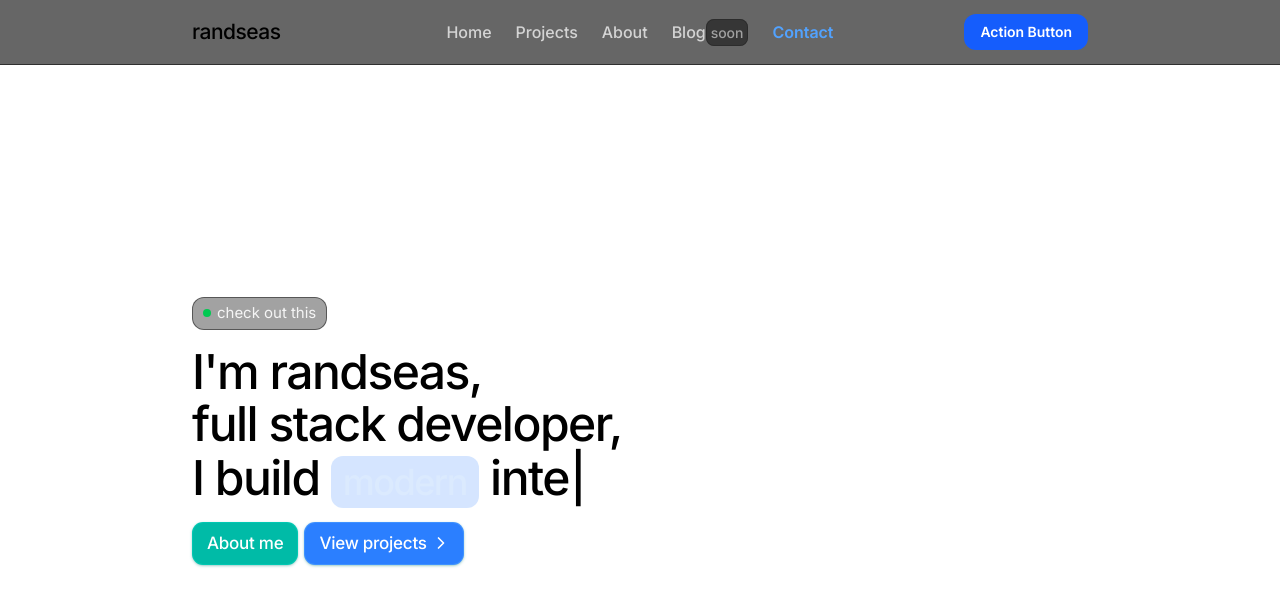
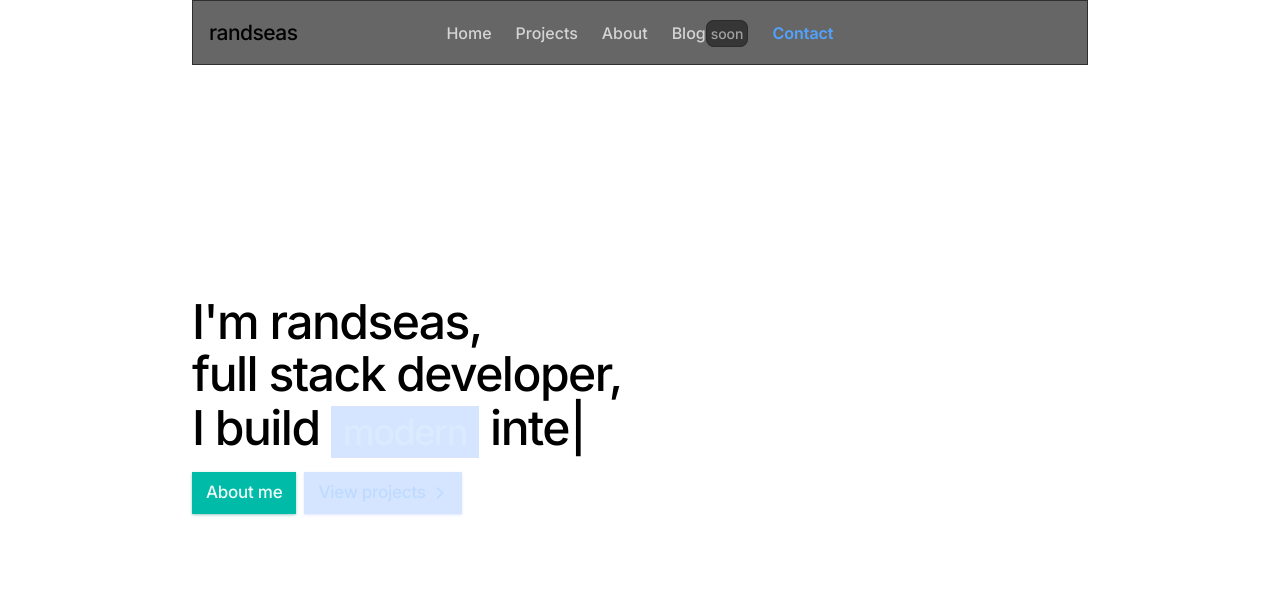
Before and after one commit to randseas/portfolio, a Next.js app: page / in a window 1280 px wide. Shown: the top 606 px of the page. Built offline with nearby package versions, Linux system fonts and the light colour scheme.

Commit message:
feat: restructure app layout and components; implement new About, Home, and Projects pages with loading indicators

```diff
--- /dev/null
+++ b/app/(home)/about/page.tsx
@@ -0,0 +1,20 @@
+"use client";
+import Image from "next/image";
+import { useRouter } from "next/navigation";
+
+export default function About() {
+  const router = useRouter();
+  return (
+    <main className="relative bg-background overflow-hidden">
+      {/* Hero */}
+      <section className="flex flex-col items-start justify-center w-full min-h-[85vh] px-48">
+        <Image
+          alt="space"
+          src="https://picsum.photos/2560/1080"
+          width={1024}
+          height={512}
+        />
+      </section>
+    </main>
+  );
+}
--- /dev/null
+++ b/app/(home)/layout.tsx
@@ -0,0 +1,15 @@
+"use client";
+import Header from "@/components/common/header";
+
+export default function HomeLayout({
+  children,
+}: Readonly<{
+  children: React.ReactNode;
+}>) {
+  return (
+    <>
+      <Header />
+      {children}
+    </>
+  );
+}
--- /dev/null
+++ b/app/(home)/page.tsx
@@ -0,0 +1,54 @@
+"use client";
+import { ChevronRightIcon } from "lucide-react";
+import { useRouter } from "next/navigation";
+import TypewriterComponent from "typewriter-effect";
+import Header from "@/components/common/header";
+
+export default function Home() {
+  const router = useRouter();
+  return (
+    <main className="relative bg-background overflow-hidden">
+      {/* Hero */}
+      <section className="flex flex-col items-start justify-center w-full min-h-[85vh] px-48">
+        <div className="flex flex-col items-start space-y-4">
+          <h1 className="flex flex-col items-start text-start justify-start text-5xl leading-13 font-medium tracking-[-0.032em]">
+            <span>I'm randseas,</span>
+            <span>full stack developer,</span>
+            <span className="flex relative items-center gap-3 h-14">
+              <TypewriterComponent
+                options={{
+                  strings: [
+                    `I build <span class="px-3 py-1 text-4xl bg-teal-500/20 text-teal-100">scalable</span> apps.`,
+                    `I build <span class="px-3 py-1 text-4xl bg-blue-500/20 text-blue-100">modern</span> interfaces.`,
+                    `I build <span class="px-3 py-1 text-4xl bg-red-500/20 text-red-100">performant</span> backends.`,
+                  ],
+                  autoStart: true,
+                  loop: true,
+                  delay: 50,
+                  deleteSpeed: 30,
+                }}
+              />
+            </span>
+          </h1>
+          <div className="flex flex-row items-center gap-2">
+            <button
+              type="button"
+              className="flex flex-row items-center tracking-[-0.015em] text-[17px] shadow-sm shadow-teal-700/30 hover:shadow-md active:shadow-md bg-teal-500 hover:bg-teal-600 active:bg-teal-700 active:scale-[0.98] transition-[scale,background-color] ease-in-out duration-200 cursor-pointer text-teal-50 font-medium px-3.5 py-2"
+              onClick={() => router.push("/about")}
+            >
+              About me
+            </button>
+            <button
+              type="button"
+              className="flex flex-row items-center tracking-[-0.015em] text-[17px] shadow-sm shadow-blue-700/10 hover:shadow-md active:shadow-md bg-blue-500/20 hover:bg-blue-600/20 active:bg-blue-700/20 active:scale-[0.98] transition-[scale,background-color] ease-in-out duration-200 cursor-pointer text-blue-200 font-medium pl-3.5 pr-3 py-2"
+              onClick={() => router.push("/projects")}
+            >
+              <span>View projects&nbsp;</span>
+              <ChevronRightIcon size={20} />
+            </button>
+          </div>
+        </div>
+      </section>
+    </main>
+  );
+}
--- /dev/null
+++ b/app/(home)/projects/page.tsx
@@ -0,0 +1,20 @@
+"use client";
+import Image from "next/image";
+import { useRouter } from "next/navigation";
+
+export default function Projects() {
+  const router = useRouter();
+  return (
+    <main className="relative bg-background overflow-hidden">
+      {/* Hero */}
+      <section className="flex flex-col items-start justify-center w-full min-h-[85vh] px-48">
+        <Image
+          alt="space"
+          src="https://picsum.photos/2560/1080"
+          width={1024}
+          height={512}
+        />
+      </section>
+    </main>
+  );
+}
--- a/app/about/page.tsx
+++ /dev/null
@@ -1,27 +0,0 @@
-"use client";
-import Image from "next/image";
-import { useRouter } from "next/navigation";
-
-export default function About() {
-  const router = useRouter();
-  return (
-    <main>
-      <div className="flex flex-col items-start">
-        <h1>About</h1>
-        <Image
-          alt="space"
-          src="https://plus.nasa.gov/wp-content/uploads/2023/08/hubble-30th-westerlund2.jpg?w=1024"
-          width={1024}
-          height={512}
-        />
-        <button
-          type="button"
-          className="rounded-lg bg-teal-500 cursor-pointer text-white font-medium px-2.5 py-2"
-          onClick={() => router.push("/")}
-        >
-          To Home
-        </button>
-      </div>
-    </main>
-  );
-}
--- a/app/globals.css
+++ b/app/globals.css
@@ -26,14 +26,20 @@ body {
   @apply tracking-[-0.0015em];
 }
 
+#nprogress {
+  z-index: 9999 !important;
+}
+
 #nprogress .bar {
   background: #2563eb !important;
   height: 2px !important;
   transition: all 200ms ease-out !important;
+  z-index: 9999 !important;
 }
 
 #nprogress .peg {
   box-shadow:
     0 0 10px #2563eb,
     0 0 5px #2563eb !important;
+  z-index: 9999 !important;
 }
--- a/app/layout.tsx
+++ b/app/layout.tsx
@@ -21,7 +21,7 @@ export default function RootLayout({
 }>) {
   return (
     <html lang="en">
-      <body className={`${inter.className} antialiased`}>
+      <body className={`${inter.className} antialiased selection:bg-teal-500/20 selection:text-teal-300`}>
         <Providers>
           <Suspense fallback={null}>
             <ProgressBar />
--- a/app/page.tsx
+++ /dev/null
@@ -1,63 +0,0 @@
-"use client";
-import { ChevronRightIcon } from "lucide-react";
-import { useRouter } from "next/navigation";
-import TypewriterComponent from "typewriter-effect";
-import Header from "@/components/common/header";
-
-export default function Home() {
-  const router = useRouter();
-  return (
-    <>
-      <Header />
-      <main className="relative grow bg-background overflow-hidden">
-        {/* Hero */}
-        <section className="flex flex-col items-start justify-start w-full grow px-48 py-58">
-          <div className="flex flex-col items-start space-y-4">
-            <div className="flex flex-row items-center space-x-1.5 border border-neutral-800/60 bg-neutral-900/40 rounded-xl px-2.5 py-1">
-              <span className="rounded-full w-2 h-2 bg-green-500"></span>
-              <span className="text-[15px] font-normal text-neutral-100">
-                check out this
-              </span>
-            </div>
-            <h1 className="flex flex-col items-start text-start justify-start text-5xl leading-13 font-medium tracking-[-0.032em]">
-              <span>I'm randseas,</span>
-              <span>full stack developer,</span>
-              <span className="flex items-center gap-3 h-14">
-                <TypewriterComponent
-                  options={{
-                    strings: [
-                      "I build <span class='px-3 py-1 text-4xl bg-teal-500/20 text-teal-100 rounded-xl'>scalable</span> apps.",
-                      "I build <span class='px-3 py-1 text-4xl bg-blue-500/20 text-blue-100 rounded-xl'>modern</span> interfaces.",
-                      "I build <span class='px-3 py-1 text-4xl bg-red-500/20 text-red-100 rounded-xl'>performant</span> backends.",
-                    ],
-                    autoStart: true,
-                    loop: true,
-                    delay: 50,
-                    deleteSpeed: 30,
-                  }}
-                />
-              </span>
-            </h1>
-            <div className="flex flex-row items-center gap-1.5">
-              <button
-                type="button"
-                className="rounded-[11px] tracking-[-0.015em] text-[17px] shadow-sm shadow-teal-700/30 hover:shadow-md active:shadow-md bg-teal-500 hover:bg-teal-600 active:bg-teal-700 border border-teal-400/50 hover:border-teal-500/50 active:border-teal-600/50 active:scale-[0.98] transition-[scale,background-color] ease-in-out duration-200 cursor-pointer text-white font-medium px-3.5 py-2"
-                onClick={() => router.push("/about")}
-              >
-                About me
-              </button>
-              <button
-                type="button"
-                className="flex flex-row items-center rounded-[11px] tracking-[-0.015em] text-[17px] shadow-sm shadow-teal-700/30 hover:shadow-md active:shadow-md bg-blue-500 hover:bg-blue-600 active:bg-blue-700 border border-blue-400/50 hover:border-blue-500/50 active:border-blue-600/50 active:scale-[0.98] transition-[scale,background-color] ease-in-out duration-200 cursor-pointer text-white font-medium pl-3.5 pr-3 py-2"
-                onClick={() => router.push("/projects")}
-              >
-                <span>View projects&nbsp;</span>
-                <ChevronRightIcon size={20} />
-              </button>
-            </div>
-          </div>
-        </section>
-      </main>
-    </>
-  );
-}
--- a/components/common/header.tsx
+++ b/components/common/header.tsx
@@ -4,7 +4,7 @@ import React from "react";
 export default function Header() {
   const router = useRouter();
   return (
-    <header className="sticky z-8888 top-0 h-16.25 grid grid-cols-3 items-center justify-between w-full border-b border-neutral-900/70 bg-black/60 backdrop-blur-md px-48">
+    <header className="sticky z-50 top-0 h-16.25 grid grid-cols-3 items-center justify-between w-auto border border-neutral-900/70 bg-black/60 px-4 backdrop-blur-md mx-48">
       {/* Logo */}
       <div className="flex items-center justify-start">
         <a onClick={() => router.push("/")}>
@@ -17,7 +17,7 @@ export default function Header() {
           <li>
             <a
               onClick={() => router.push("/")}
-              className="transition-colors hover:text-white"
+              className="transition-colors cursor-pointer hover:text-white"
             >
               Home
             </a>
@@ -25,7 +25,7 @@ export default function Header() {
           <li>
             <a
               onClick={() => router.push("/projects")}
-              className="transition-colors hover:text-white"
+              className="transition-colors cursor-pointer hover:text-white"
             >
               Projects
             </a>
@@ -33,7 +33,7 @@ export default function Header() {
           <li>
             <a
               onClick={() => router.push("/about")}
-              className="transition-colors hover:text-white"
+              className="transition-colors cursor-pointer hover:text-white"
             >
               About
             </a>
@@ -41,7 +41,7 @@ export default function Header() {
           <li>
             <a
               onClick={() => router.push("/blog")}
-              className="transition-colors hover:text-white"
+              className="transition-colors cursor-pointer hover:text-white"
             >
               Blog
               <span className="text-neutral-400 text-sm px-1 rounded-lg py-1 bg-neutral-900/60 border border-neutral-800/60">
@@ -52,7 +52,7 @@ export default function Header() {
           <li>
             <a
               onClick={() => router.push("/contact")}
-              className="transition-colors hover:text-white font-semibold text-blue-400"
+              className="transition-colors cursor-pointer hover:text-white font-semibold text-blue-400"
             >
               Contact
             </a>
@@ -61,12 +61,7 @@ export default function Header() {
       </nav>
       {/* Actions */}
       <div className="flex items-center justify-end gap-4">
-        <button
-          type="button"
-          className="rounded-xl bg-blue-600 px-4 py-2 text-sm font-semibold text-white transition-all hover:bg-blue-700 active:scale-95"
-        >
-          Action Button
-        </button>
+
       </div>
     </header>
   );
--- a/components/nprogress.tsx
+++ b/components/nprogress.tsx
@@ -12,16 +12,14 @@ nProgress.configure({
   trickleSpeed: 100,
   minimum: 0.15,
   easing: "ease",
-  speed: 300,
+  speed: 300
 });
 
 export default function ProgressBar() {
   const pathname = usePathname();
   const searchParams = useSearchParams();
-
   useEffect(() => {
     nProgress.done();
   }, [pathname, searchParams]);
-
   return null;
 }
--- a/next.config.ts
+++ b/next.config.ts
@@ -7,7 +7,7 @@ const nextConfig: NextConfig = {
     remotePatterns: [
       {
         protocol: "https",
-        hostname: "plus.nasa.gov",
+        hostname: "picsum.photos",
         pathname: "**",
       },
     ],
```
Also changed, not shown: app/(home)/loading.tsx (renamed from app/loading.tsx, +6 -3 lines).
